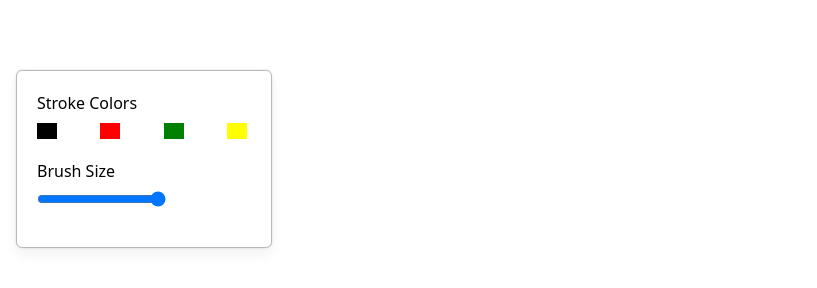
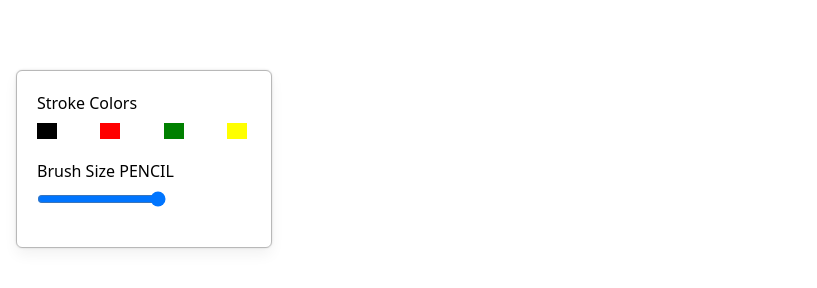
Before and after one commit to Sohamsdays/Paint, a Next.js app: page / in a window 1280 px wide. Shown: the part 130-418 px from the top of the page, without its empty margins (0-817 px from the left). Built offline with nearby package versions, Linux system fonts and the light colour scheme.

Commit message:
Feature: connect toolbox and menubox using redux toolkit

```diff
--- /dev/null
+++ b/src/components/Board/index.js
@@ -0,0 +1,24 @@
+import { useEffect, useRef } from "react";
+
+const Board = () => {
+  const canvasRef = useRef(null);
+
+  useEffect(()=>{
+    if(!canvasRef.current) return
+    const canvas = canvasRef.current
+
+    //const context = canvas.getContext("2d")
+
+    // put canvas height and width as window
+    // height and width
+    canvas.width = window.innerWidth
+    canvas.height = window.innerHeight
+    console.log(canvas.width)
+
+  },[])
+
+//console.log(canvasRef.current)
+  return <canvas ref={canvasRef}></canvas>;
+};
+
+export default Board;
--- a/src/components/Menu/index.js
+++ b/src/components/Menu/index.js
@@ -6,16 +6,30 @@
   faRotateRight,
   faArrowDown,
 } from "@fortawesome/free-solid-svg-icons";
+import { MENU_ITEMS } from "@/constants";
+import styles from "./index.module.css";
+import { useDispatch } from "react-redux";
+import { menuItemClick, actionItemClick } from "@/slice/menuSlice";
+const Menu = () => {
+  const dispatch = useDispatch();
 
-import styles from "./index.module.css";
-const Menu = () => {
+  function handleMenuClick(itemName) {
+    //itemName will come in action not state
+    dispatch(menuItemClick(itemName));
+  }
   return (
     <>
       <div className={styles.menuContainer}>
-        <div className={styles.iconWrapper}>
+        <div
+          className={styles.iconWrapper}
+          onClick={() => handleMenuClick(MENU_ITEMS.PENCIL)}
+        >
           <FontAwesomeIcon icon={faPencil} className={styles.icon} />
         </div>
-        <div className={styles.iconWrapper}>
+        <div
+          className={styles.iconWrapper}
+          onClick={() => handleMenuClick(MENU_ITEMS.ERASER)}
+        >
           <FontAwesomeIcon icon={faEraser} />
         </div>
         <div className={styles.iconWrapper}>
--- a/src/components/Toolbox/index.js
+++ b/src/components/Toolbox/index.js
@@ -1,10 +1,22 @@
+import { useSelector } from "react-redux";
 import styles from "./index.module.css";
-import { COLORS } from "@/constants";
+import { COLORS, MENU_ITEMS } from "@/constants";
 const Toolbox = () => {
+  //useSelector is for JS
+  //useAppSelector is for TS
+
+  //menu = reducer name in store
+  // useSelector is basically pulling values out of the redux store
+  const activeMenuItem = useSelector((state) => state.menu.activeMenuItem);
+  const showStrokeToolOption = activeMenuItem === MENU_ITEMS.PENCIL;
+  const showBrushToolOption =
+    activeMenuItem === MENU_ITEMS.PENCIL ||
+    activeMenuItem === MENU_ITEMS.ERASER;
   const updateBrushSize = (e) => {};
   return (
     <>
       <div className={styles.toolBoxContainer}>
+        {showStrokeToolOption && (
           <div className={styles.toolItem}>
             <h4 className={styles.tooltext}>Stroke Colors</h4>
             <div className={styles.itemContainer}>
@@ -26,8 +38,11 @@
               />
             </div>
           </div>
-        <div className={styles.toolItem}>
-          <h4 className={styles.tooltext}>Brush Size</h4>
+        )}
+
+        <></>
+        {showBrushToolOption && <div className={styles.toolItem}>
+          <h4 className={styles.tooltext}>Brush Size {activeMenuItem}</h4>
           <div className={styles.itemContainer}>
             <input
               type="range"
@@ -37,7 +52,8 @@
               onChange={updateBrushSize}
             />
           </div>
-        </div>
+        </div>}
+
       </div>
     </>
   );
--- a/src/constants.js
+++ b/src/constants.js
@@ -5,4 +5,11 @@
   YELLOW: "yellow",
 };
 
-export { COLORS };
+const MENU_ITEMS = {
+    PENCIL:"PENCIL",
+    ERASER:"ERASER",
+    UNDO:"UNDO",
+    REDO:"REDO",
+    DOWNLOAD:"DOWNLOAD"
+}
+export { COLORS,MENU_ITEMS };
--- a/src/pages/_app.js
+++ b/src/pages/_app.js
@@ -1,5 +1,10 @@
-import '@/styles/globals.css'
-
+import "@/styles/globals.css";
+import { Provider } from "react-redux";
+import { store } from "@/store"
 export default function App({ Component, pageProps }) {
-  return <Component {...pageProps} />
+  return (
+    <Provider store={store}>
+      <Component {...pageProps} />
+    </Provider>
+  );
 }
--- a/src/pages/index.js
+++ b/src/pages/index.js
@@ -2,12 +2,14 @@
 
 import Menu from "@/components/Menu";
 import Toolbox from "@/components/Toolbox";
+import Board from "@/components/Board";
 
 export default function Home() {
   return (
     <>
       <Menu />
       <Toolbox />
+      <Board />
     </>
   );
 }
--- /dev/null
+++ b/src/slice/menuSlice.js
@@ -0,0 +1,25 @@
+import { createSlice } from "@reduxjs/toolkit";
+import { MENU_ITEMS } from "@/constants";
+import { defaultConfig } from "next/dist/server/config-shared";
+const initialState = {
+  activeMenuItem: MENU_ITEMS.PENCIL,
+  actionMenuItem: null,
+};
+
+export const menuSlice = createSlice({
+  name: "menu",
+  initialState,
+  reducers: {
+    //action contains payload
+    menuItemClick: (state, action) => {
+      state.activeMenuItem = action.payload;
+    },
+    actionItemClick: (state, action) => {
+      state.actionMenuItem = action.payload;
+    },
+  },
+});
+
+export const { menuItemClick,actionItemClick } = menuSlice.actions;
+
+export default menuSlice.reducer;
--- /dev/null
+++ b/src/store.js
@@ -0,0 +1,8 @@
+import {configureStore} from "@reduxjs/toolkit"
+import MenuReducer from "@/slice/menuSlice"
+export const store = configureStore({
+    reducer:{
+        menu: MenuReducer
+    }
+
+})
```
Also changed, not shown: src/components/Board/index.module.css (added), src/slice/toolboxSlice.js (added). Lines whose indentation alone changed are shown as unchanged.
